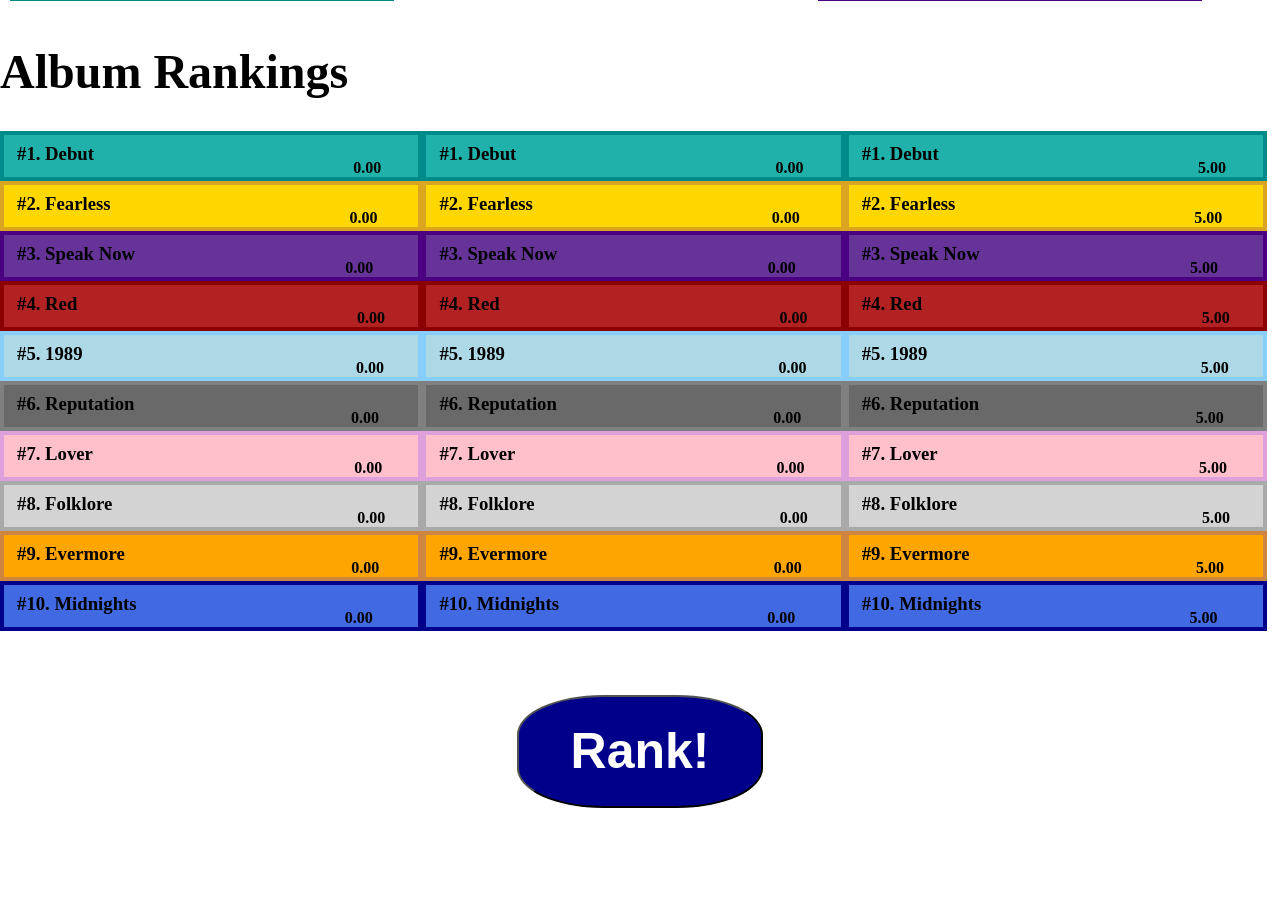
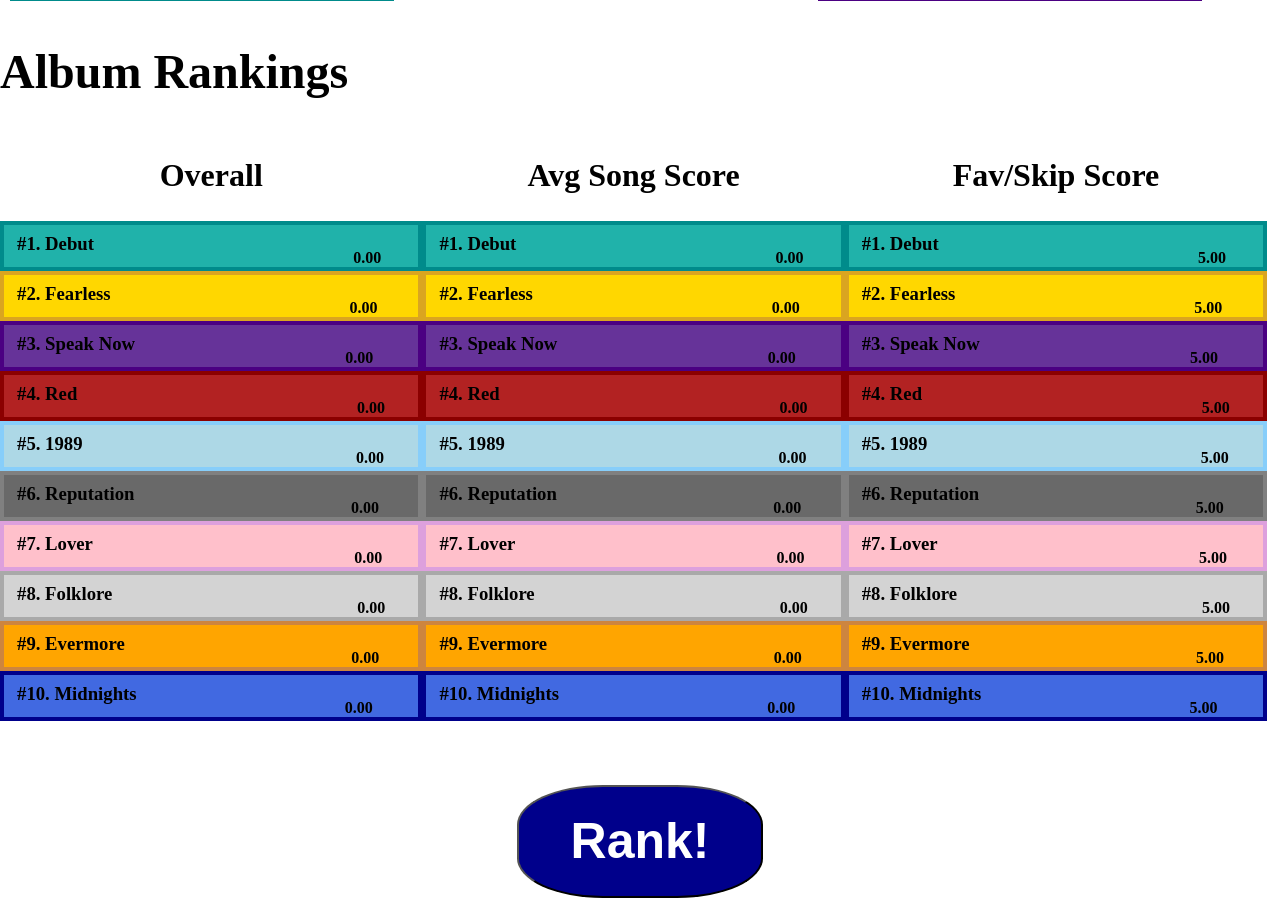
Before and after one commit to LeMoose6/Taylor-Album-Ranker, a Django app: page / in a window 1280 px wide. Shown: the part 1169-2071 px from the top of the page. Before the commit the page ends 1977 px from the top, so only its background shows below. Run offline with Django 4.2, Linux system fonts and the light colour scheme; a user stored in the database is signed in; data comes from the database, SQL or seed files in the repository.

Commit message:
move the ranking into a container with css (#14)

```diff
--- a/project/ranker/static/ranker/stylesheet.css
+++ b/project/ranker/static/ranker/stylesheet.css
@@ -52,9 +52,8 @@ body {
     flex-wrap: nowrap;
 }
 
-#album-rank-overall, #album-rank-score, #album-rank-fav-skip {width: 33%;}
-
-#album-rank-overall h2, #album-rank-score h2, #album-rank-fav-skip h2 {
+.album-rank-container {
+    width: 33%;
     text-align: center;
     margin: 0;
 }
--- a/project/ranker/templates/ranker/index.html
+++ b/project/ranker/templates/ranker/index.html
@@ -14,18 +14,21 @@
         <h1>Album Rankings</h1>
         <div id="album-rank">
             <!-- Show all the albums ranked by their overall score -->
-            <div id="album-rank-overall">
+            <div class="album-rank-container">
                 <h2>Overall</h2>
+                <div id="album-rank-overall"></div>
             </div>
 
             <!-- Show all the albums based of each song's rating -->
-            <div id="album-rank-score">
+            <div class="album-rank-container">
                 <h2>Avg Song Score</h2>
+                <div id="album-rank-score"></div>
             </div>
 
             <!-- Show all the albums based of the favorite/skip score -->
-            <div id="album-rank-fav-skip">
+            <div class="album-rank-container">
                 <h2>Fav/Skip Score</h2>
+                <div id="album-rank-fav-skip"></div>
             </div>
         </div>
 
```
